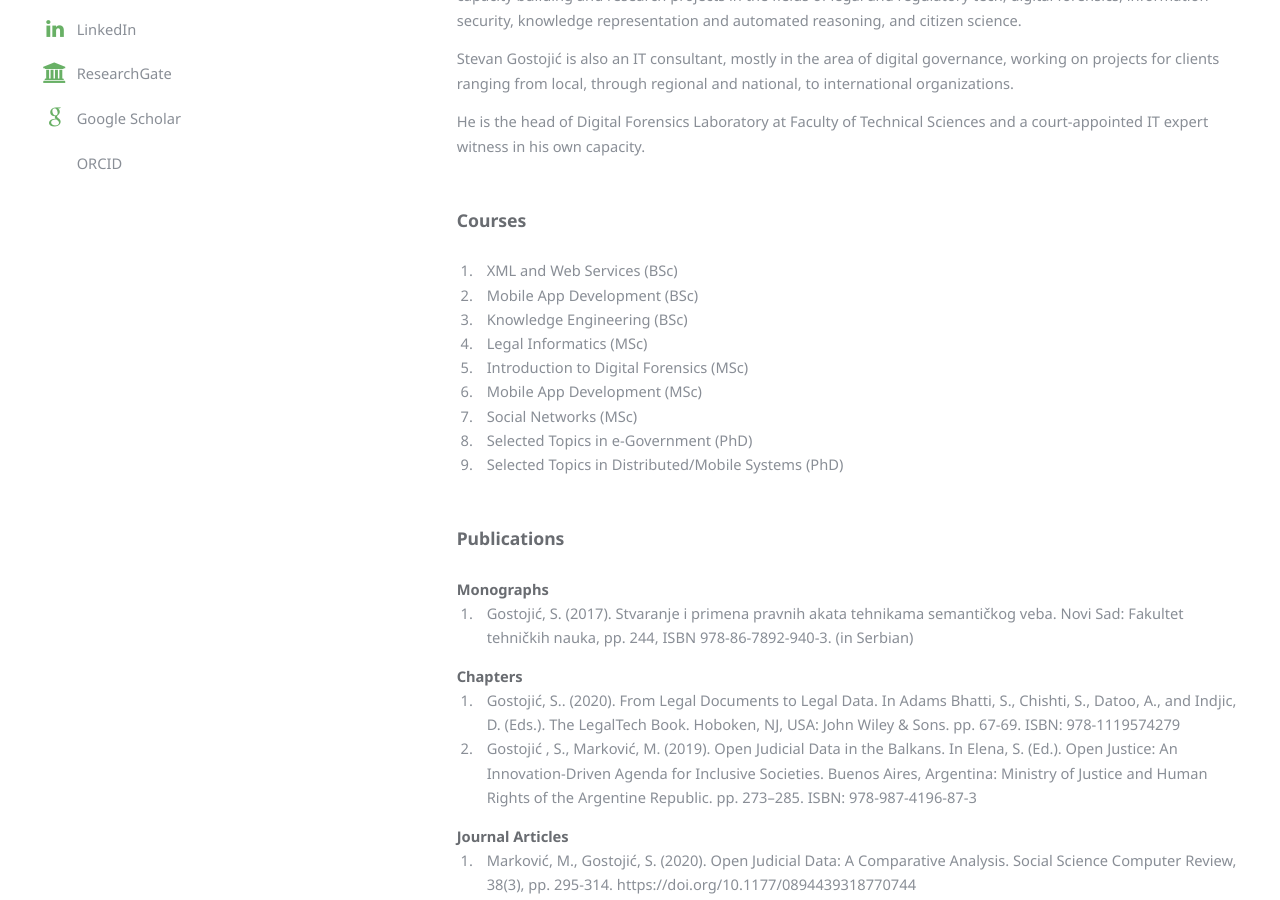
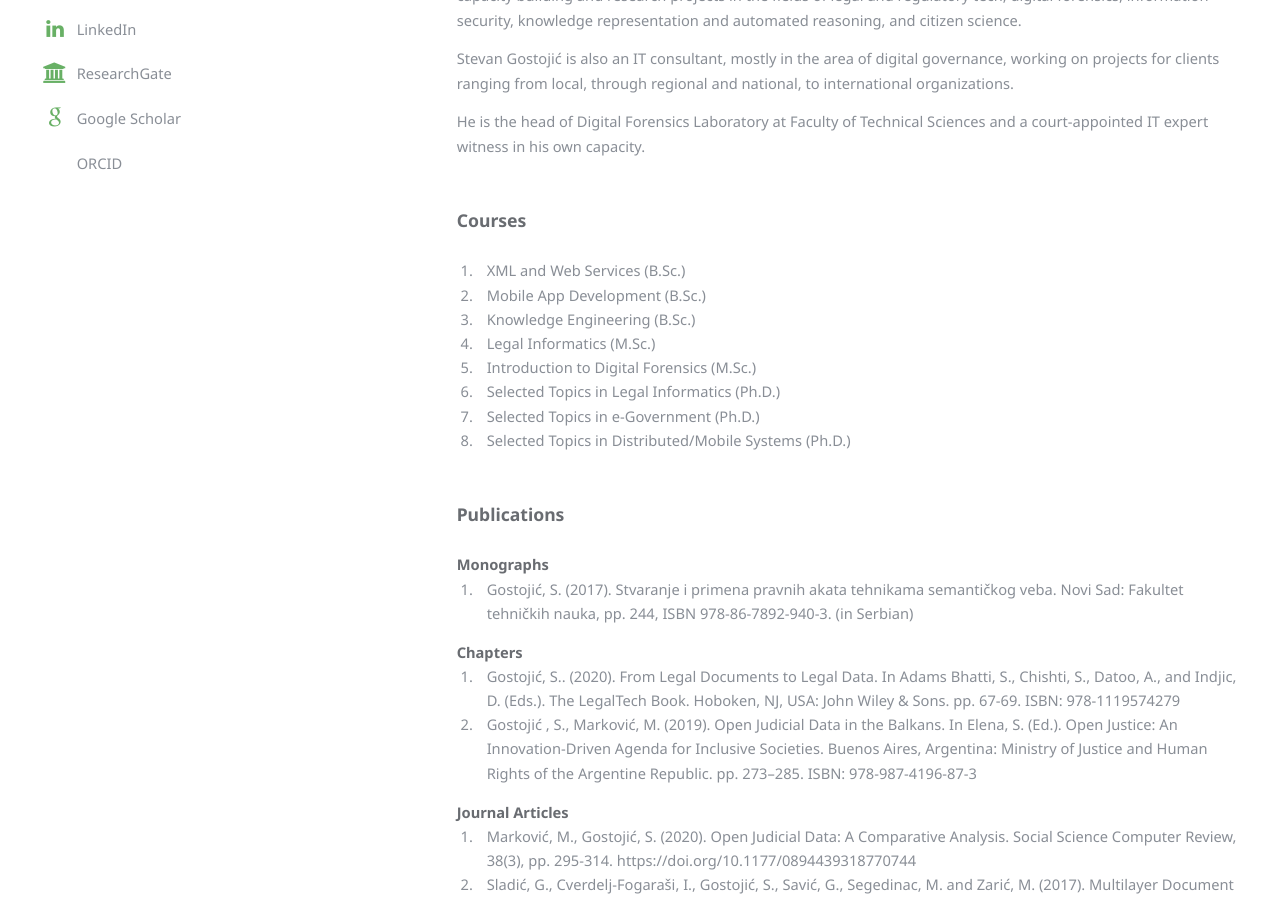
Before and after one commit to unsftn/informatika, a Jekyll site: the page built from _faculty/StevanGostojic.md, in a window 1280 px wide and 900 px high, scrolled down 486 px. Built offline with Jekyll 4.4.1, drawn with Linux system fonts in a browser that asks for light colours.

Commit message:
Updated courses.

```diff
--- a/_faculty/StevanGostojic.md
+++ b/_faculty/StevanGostojic.md
@@ -26,16 +26,14 @@ Stevan Gostojić is also an IT consultant, mostly in the area of digital governa
 He is the head of Digital Forensics Laboratory at Faculty of Technical Sciences and a court-appointed IT expert witness in his own capacity.
 
 ### Courses
-
-1. XML and Web Services (BSc)
-1. Mobile App Development (BSc)
-1. Knowledge Engineering (BSc)
-1. Legal Informatics (MSc)
-1. Introduction to Digital Forensics (MSc)
-1. Mobile App Development (MSc)
-1. Social Networks (MSc)
-1. Selected Topics in e-Government (PhD)
-1. Selected Topics in Distributed/Mobile Systems (PhD)
+1. XML and Web Services (B.Sc.)
+1. Mobile App Development (B.Sc.)
+1. Knowledge Engineering (B.Sc.)
+1. Legal Informatics (M.Sc.)
+1. Introduction to Digital Forensics (M.Sc.)
+1. Selected Topics in Legal Informatics (Ph.D.)
+1. Selected Topics in e-Government (Ph.D.)
+1. Selected Topics in Distributed/Mobile Systems (Ph.D.)
 
 ### Publications
 
```
